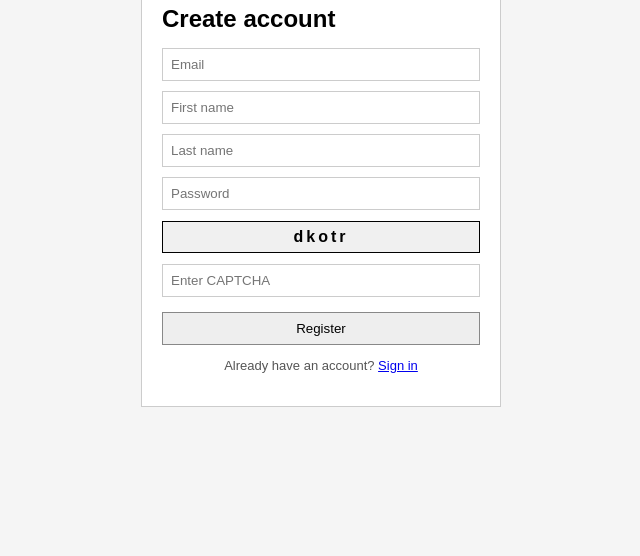
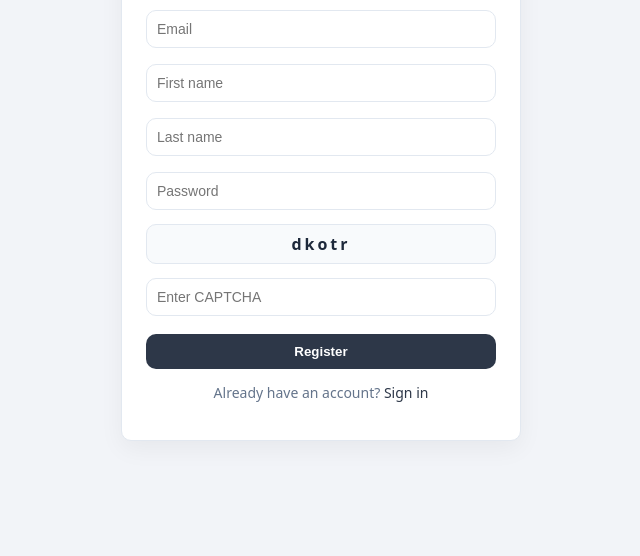
Before and after one commit to AntonDimtrov/auth-core, a website: page public/index.html in a window 1280 px wide. Shown: the part 244-800 px from the top of the page, without its empty margins (319-959 px from the left). Drawn offline with Linux system fonts and the light colour scheme.

Commit message:
Improved styling

```diff
--- a/public/style.css
+++ b/public/style.css
@@ -1,82 +1,124 @@
-/* ===== Step 3: Centered Layout + Simple Card ===== */
+:root {
+  --bg: #f2f4f8;
+  --card-bg: #ffffff;
+  --text: #1e293b;
+  --muted: #64748b;
+  --border: #e2e8f0;
+  --accent: #2d3748;
+  --radius: 10px;
+}
+
+* {
+  box-sizing: border-box;
+}
 
 body {
-  font-family: Arial, sans-serif;
-  background: #f5f5f5; /* light gray background */
-  color: #000;
+  font-family: system-ui, -apple-system, "Segoe UI", Roboto, sans-serif;
+  background: var(--bg);
+  color: var(--text);
   margin: 0;
   padding: 0;
   display: flex;
-  align-items: center; /* vertical center */
-  justify-content: center; /* horizontal center */
-  min-height: 100vh; /* full screen height */
+  align-items: center;
+  justify-content: center;
+  min-height: 100vh;
 }
 
 .container {
-  background: #fff; /* white card */
-  border: 1px solid #ccc;
-  padding: 20px;
+  background: var(--card-bg);
+  border: 1px solid var(--border);
+  border-radius: var(--radius);
+  padding: 24px;
   width: 100%;
-  max-width: 360px; /* limit form width */
-  box-sizing: border-box;
+  max-width: 400px;
+  box-shadow: 0 8px 24px rgba(0, 0, 0, 0.05);
 }
 
 h1 {
   text-align: center;
+  margin-top: 0;
   margin-bottom: 20px;
 }
 
 h2 {
   margin-bottom: 10px;
+  color: var(--accent);
 }
 
 input {
   width: 100%;
-  padding: 8px;
-  margin: 5px 0;
-  border: 1px solid #ccc;
-  box-sizing: border-box;
+  padding: 10px;
+  margin: 8px 0;
+  border: 1px solid var(--border);
+  border-radius: var(--radius);
+  font-size: 14px;
+}
+
+input:focus {
+  border-color: var(--accent);
+  outline: none;
+  box-shadow: 0 0 0 2px rgba(37, 99, 235, 0.15);
 }
 
 button {
   width: 100%;
-  padding: 8px;
+  padding: 10px;
   margin-top: 10px;
-  background: #eee;
-  border: 1px solid #888;
+  border: none;
+  border-radius: var(--radius);
+  background: var(--accent);
+  color: white;
+  font-weight: 600;
   cursor: pointer;
 }
 
 button:hover {
-  background: #ddd;
+  background: #5b626c;
 }
 
 hr {
+  border: none;
+  border-top: 1px solid var(--border);
   margin: 20px 0;
-  border: none;
-  border-top: 1px solid #ccc;
 }
 
 .muted {
   text-align: center;
-  font-size: 13px;
-  color: #555;
+  color: var(--muted);
+  font-size: 14px;
 }
 
 a {
-  color: #0000ee;
+  color: var(--accent);
+  text-decoration: none;
+}
+
+a:hover {
   text-decoration: underline;
-  cursor: pointer;
 }
 
 #captcha {
-  border: 1px solid #000;
+  border: 1px solid var(--border);
   text-align: center;
   font-weight: bold;
   font-size: 16px;
   letter-spacing: 3px;
   margin: 6px 0;
-  padding: 6px;
-  background: #f0f0f0;
+  padding: 8px;
+  background: #f8fafc;
+  border-radius: var(--radius);
   user-select: none;
 }
+
+#message {
+  font-size: 14px;
+  margin-top: 10px;
+}
+
+.success {
+  color: green;
+}
+
+.error {
+  color: red;
+}
```
